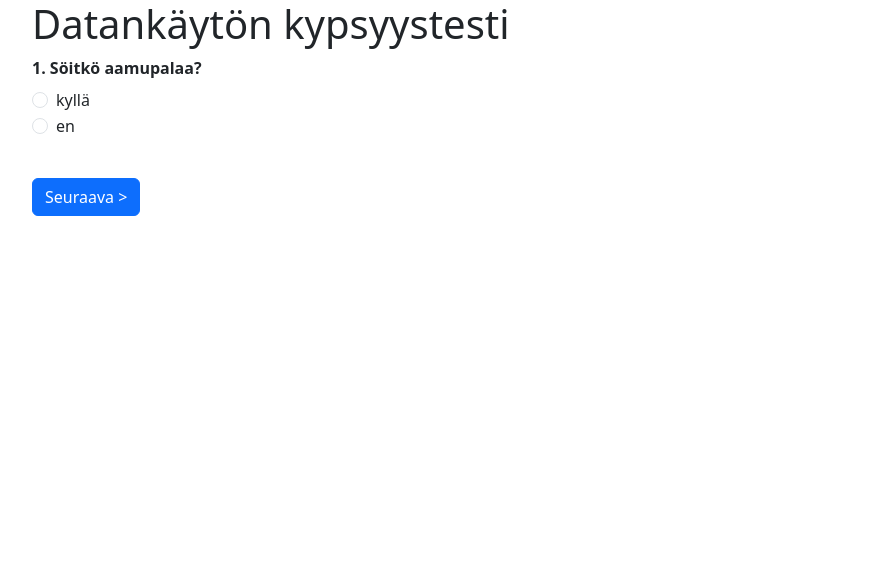
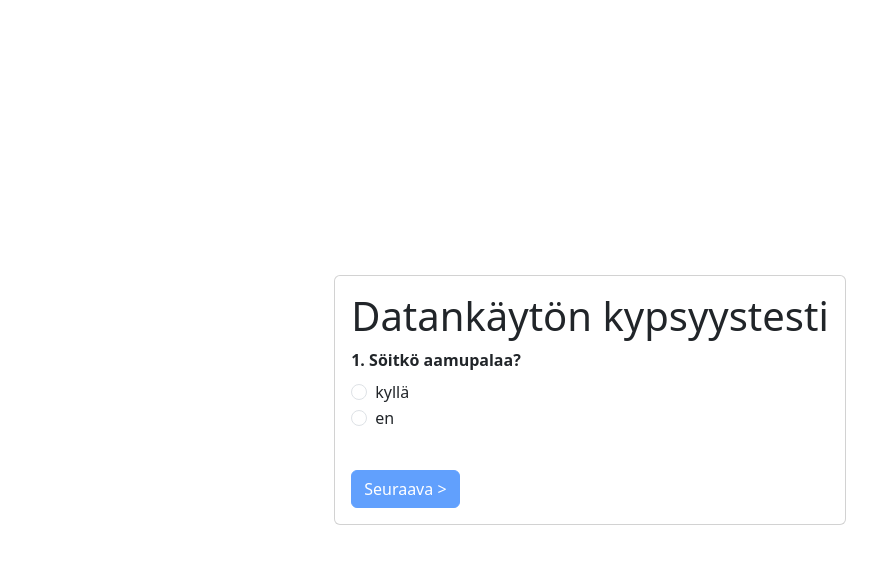
Before and after one commit to sarakoskela/Datankayton-Kypsyystesti, a website: page html/index.html in a window 1280 px wide. Shown: the whole page, without its empty margins (50-927 px from the left). Drawn offline with nearby package versions, Linux system fonts and the light colour scheme.

Commit message:
version 0.0.3 "seuraava" -nappula aktivoituu, kun kysymykseen on vastattu

```diff
--- /dev/null
+++ b/css/styles.css
@@ -0,0 +1 @@
+.container {}
--- a/html/index.html
+++ b/html/index.html
@@ -3,6 +3,8 @@
 
 <head>
     <meta charset="utf-8">
+    <!--custom CSS-->
+    <link href="../css/styles.css" rel="stylesheet">
 
     <!--Bootstrap CSS-->
     <link href="https://cdn.jsdelivr.net/npm/bootstrap@5.3.3/dist/css/bootstrap.min.css" rel="stylesheet"
@@ -12,12 +14,16 @@
 </head>
 
 <body>
-    <div class="container">
-        <h1>Datankäytön kypsyystesti</h1>
-        <div id="question-container"></div>
-        <button id="next-button" class="btn btn-primary mt-3">Seuraava ></button>
+    <div class="container d-flex flex-column align-items-center justify-content-center min-vh-100">
+        <div class="card">
+            <div class="card-body">
+
+                <h1>Datankäytön kypsyystesti</h1>
+                <div id="question-container"></div>
+                <button id="next-button" class="btn btn-primary mt-3">Seuraava ></button>
+            </div>
+        </div>
     </div>
-
     <script src="../javascript/questions.js"></script>
 </body>
 
--- a/javascript/questions.js
+++ b/javascript/questions.js
@@ -53,14 +53,23 @@ function displayQuestion(index) {
 
         // Add the radio wrapper to the question wrapper
         questionWrapper.appendChild(radioWrapper);
+
+        // Enable the Next button when an option is selected
+        radioInput.addEventListener('change', () => {
+            nextButton.disabled = false;
+        });
     });
 
     // Add the question wrapper to the container
     container.appendChild(questionWrapper);
+
+    // Disable the Next button initially until an option is selected
+    nextButton.disabled = true;
 }
 
 // Event listener for the Next button
-document.getElementById('next-button').addEventListener('click', () => {
+const nextButton = document.getElementById('next-button');
+nextButton.addEventListener('click', () => {
     // Move to the next question
     currentQuestionIndex++;
 
@@ -70,6 +79,6 @@ document.getElementById('next-button').addEventListener('click', () => {
     } else {
         // If there are no more questions, show a completion message
         document.getElementById('question-container').innerHTML = '<p>Thank you for completing the questionnaire!</p>';
-        document.getElementById('next-button').style.display = 'none';  // Hide the Next button
+        nextButton.style.display = 'none';  // Hide the Next button
     }
 });
```
